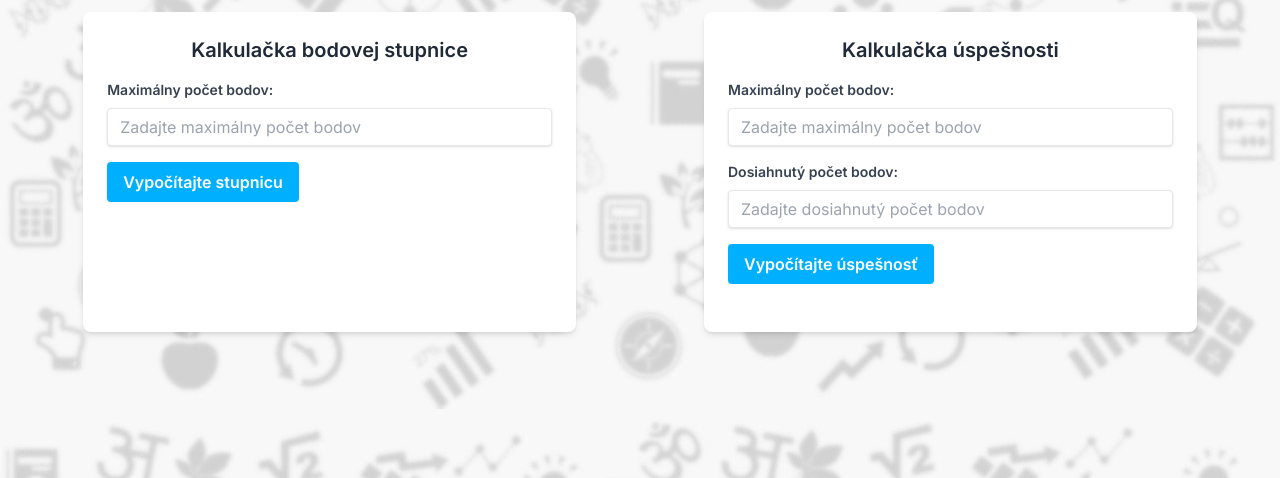
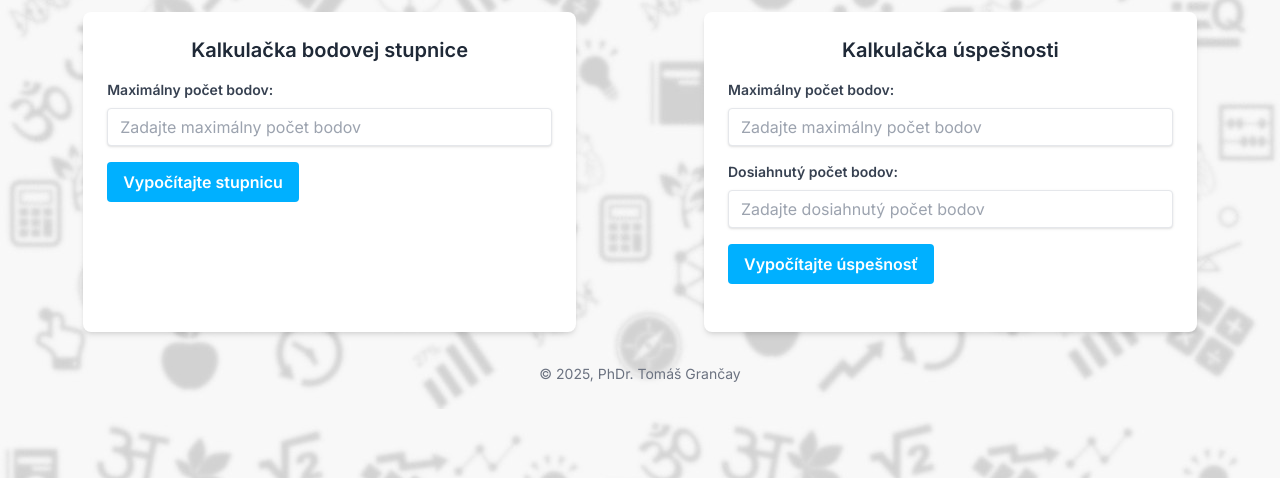
Before and after one commit to TomasGra/kalkulacka, a plain HTML site: page index.html in a window 1280 px wide. Shown: the part 322-800 px from the top of the page. Drawn offline with nearby package versions, Linux system fonts and the light colour scheme.

Commit message:
Update index.html

```diff
--- a/index.html
+++ b/index.html
@@ -52,6 +52,9 @@
         }
         .text-sm {
             font-size: 1.2em;
+        }
+        footer {
+            margin-top: 16cm; /* Updated to 16cm (2 * 8cm) */
         }
     </style>
 </head>
@@ -133,6 +136,9 @@
                 </div>
             </div>
         </div>
+        <footer class="text-center text-gray-500 text-sm mt-4">
+            &copy; 2025, PhDr. Tomáš Grančay
+        </footer>
     </div>
     <script>
         // Kalkulačka bodovej stupnice
```
